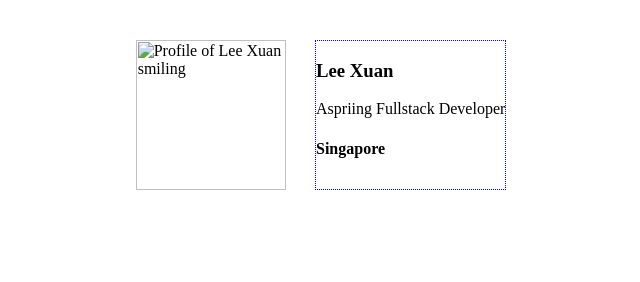
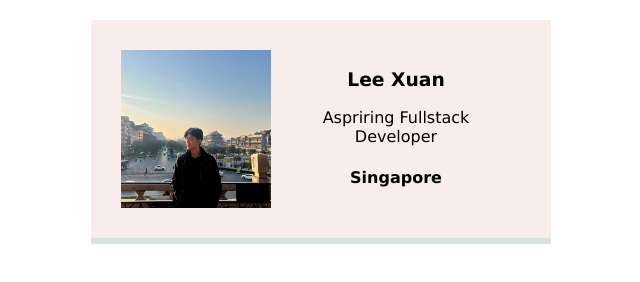
Before and after one commit to l33zard/name-card, a plain HTML site: page index.html in a window 1280 px wide. Shown: the whole page, without its empty margins (319-959 px from the left). Drawn offline with Linux system fonts and the light colour scheme.

Commit message:
Finished?

```diff
--- a/index.html
+++ b/index.html
@@ -5,12 +5,12 @@
     <body>
         <div class="card">
             <img
-                src= "./images/profile/png"
-                alt = "Profile of Lee Xuan smiling"
-                class = "avatar">
-            <div class="border-blue">
+                src= "./images/lx.jpg"
+                alt= "Profile of Lee Xuan smiling"
+                class= "avatar">
+            <div class= "card-text">
                 <h3>Lee Xuan</h3>
-                <p>Aspriing Fullstack Developer</p>
+                <p>Aspriring Fullstack Developer</p>
                 <h4>Singapore</h4>
             </div>
         </div>
--- a/styles.css
+++ b/styles.css
@@ -8,13 +8,36 @@ body {
 
 .card {
     width: 400px;
-    margin-left: auto;
-    margin-right: auto;
-    padding: 20px;
+    margin: 0 auto;
+    padding: 30px;
     display: flex;
     justify-content: space-around;
+    text-align: center;
+    border-bottom: 6px solid #d8e2dc;
+    background: #f8edeb;
+    color: black;
+    font-family: Verdana, Geneva, Tahoma, sans-serif;
+    /* web safe font stack
+    if can't find verdana, will find geneva and so on */
+}
+
+.card-text{
+    padding-left: 10px;
+    padding-right: 10px;
 }
 
 .border-blue{
     border: 1px dotted blue;
 }
+/* utility class */
+
+.red-circle{
+    height: 150px;
+    width: 150px;
+    border-radius: 100%;
+    background: #BC002D;
+    margin: 40px 0 0 100px
+    /* margin top, right, bottom, left (basically clockwise)
+    if 2 values eg 40px auto, then means vertical line, horizontal line */
+}
+/* japanese flag, red circle */
```
Also changed, not shown: images/lx.jpg (added), 1 other file.
